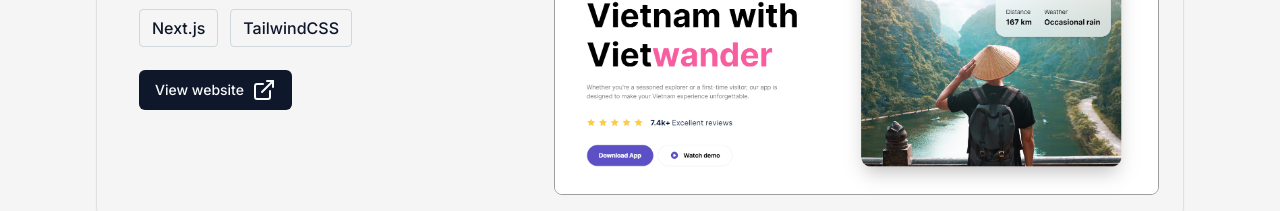
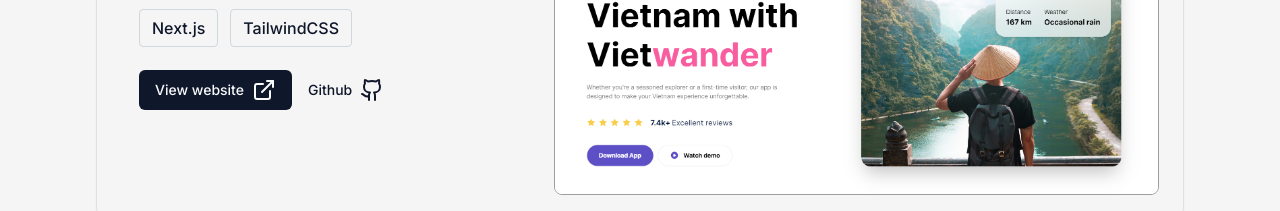
Before and after one commit to quangnvo/qn, a Next.js app: page /projects in a window 1280 px wide. Shown: the part 437-648 px from the top of the page. Built offline with nearby package versions, Linux system fonts and the light colour scheme.

Commit message:
adjust the homepage

```diff
--- a/app/page.tsx
+++ b/app/page.tsx
@@ -100,36 +100,16 @@
 	}
 
 	return (
-		<main className="overflow-hidden">
+		<main>
 			<div className='container py-5'>
 
 				{/* ---------- Section intro ---------- */}
-				<section className="relative flex h-[calc(100vh-72px)] items-center justify-center py-28">
-
-					{/* <div className="absolute inset-0 z-0">
-						<div className="absolute left-1/4 overflow-visible">
-							<div className="animate-pulse-slower absolute h-[460px] w-[460px] -translate-x-1/4 rounded-full bg-teal-50/60 mix-blend-multiply blur-3xl filter dark:bg-teal-800/10" />
-						</div>
-						<div className="absolute left-3/4 overflow-visible">
-							<div className="animate-pulse-slower absolute top-20 left-3/4 h-[612px] w-[612px] -translate-x-2/3 rounded-full bg-indigo-100/40 mix-blend-multiply blur-3xl filter dark:bg-indigo-900/20" />
-						</div>
-					</div> */}
-
-					{/* Background grid */}
-					{/* <div className="absolute inset-x-0 top-0 h-96 rotate-180 text-gray-500/20 opacity-60 [mask-image:linear-gradient(to_bottom,transparent,white)]">
-						<svg className="absolute inset-0 h-full w-full" xmlns="http://www.w3.org/2000/svg">
-							<defs>
-								<pattern id="grid-pattern" width={32} height={32} patternUnits="userSpaceOnUse" x="50%" y="100%" patternTransform="translate(0 -1)">
-									<path d="M0 32V.5H32" fill="none" stroke="currentColor" /></pattern>
-							</defs>
-							<rect width="100%" height="100%" fill="url(#grid-pattern)" />
-						</svg>
-					</div> */}
-
+				<section className="relative flex h-[calc(100vh-72px)] items-center justify-center py-28 mt-0 md:mt-20 lg:mt-0">
 
 					{/* Text */}
 					<div className="relative z-10 -mt-14 flex flex-col items-center justify-between gap-5">
 						<div className="flex flex-col items-center gap-2 text-center">
+
 							{/* Title */}
 							<h1 className="scroll-m-20 text-4xl font-bold tracking-tight md:text-7xl animate__animated animate__fadeInLeft">
 								<span className="mr-3">Hi, I'm</span>
@@ -164,14 +144,16 @@
 				{/* ---------- End section intro ---------- */}
 
 				{/* ---------- Section about ---------- */}
-				<section id='about' className="grid grid-cols-1 xl:grid-cols-12 mt-14 mb-20 md:my-32">
+				<section id='about' className="grid grid-cols-1 lg:grid-cols-12 mt-14 mb-20 md:my-32">
 
 					<div className="col-span-7 flex items-center justify-start">
-						<div className="w-full text-center xl:text-left">
+						<div className="w-full text-center md:text-left ">
+
 							{/* Title */}
-							<h2 className="text-center md:text-left scroll-m-20 text-3xl md:text-4xl font-bold tracking-tight mb-10">
+							<h2 className=" scroll-m-20 text-3xl md:text-4xl font-bold tracking-tight mb-10">
 								About me
 							</h2>
+
 							{/* Text */}
 							<div className="text-base md:text-lg mt-5 lg:w-11/12" style={{ lineHeight: '35px' }}>
 								<p className='my-4'>
@@ -183,15 +165,12 @@
 								<p className='my-4'>
 									As I dive deeper into front-end development, I am captivated by the ability to bring designs to life, create intuitive user interfaces, and craft engaging web experiences.
 								</p>
-								{/* <p className='my-4'>
-									Through my <a href="/blogs"><Button variant="default">Blogs</Button></a>, I aim to share my journey of transitioning from biotechnology to front-end development. Whether you're a fellow learner or considering a career change like mine, my blog will provide valuable information and practical advice to help you kick-start your own journey in front-end development. Together, we'll explore the fundamentals, tackle challenges, and celebrate milestones as we grow as developers.
-								</p> */}
 							</div>
 						</div>
 					</div>
 
 
-					<div className=" col-span-5 flex items-center justify-start">
+					<div className=" col-span-5 flex items-center justify-center">
 						<Image
 							src="/images/profile-picture.png"
 							alt='profile picture'
@@ -213,7 +192,7 @@
 					</h2>
 
 					{/* Skill list */}
-					<div className="w-full grid grid-cols-3 gap-4 md:grid-cols-6">
+					<div className="w-full grid grid-cols-3 gap-4 sm:grid-cols-4  md:grid-cols-5 lg:grid-cols-6">
 						{listSkill.map((skill, index) => {
 							return renderSkillCard(skill, index)
 						})}
--- a/app/projects/page.tsx
+++ b/app/projects/page.tsx
@@ -13,18 +13,18 @@
                 {/* Render project cards*/}
                 {createProjectCard({
                     title: "Vietwander",
-                    // description: "HACCP, TACCP, VACCP",
                     techStack: ["Next.js", "TailwindCSS"],
                     link: "https://vietwander.vercel.app/",
-                    featureImageLink: "/images/projects/vietwander.png"
+                    featureImageLink: "/images/projects/vietwander.png",
+                    githubLink: "https://github.com/quangnvo/vietwander"
                 })}
 
                 {createProjectCard({
                     title: "Vienr Food",
-                    // description: "HACCP, TACCP, VACCP",
                     techStack: ["Next.js", "TailwindCSS"],
                     link: "https://vienr-food.vercel.app/",
-                    featureImageLink: "/images/projects/vienr.png"
+                    featureImageLink: "/images/projects/vienr.png",
+                    githubLink: "https://github.com/quangnvo/vienr-project"
                 })}
             </div>
         </section>
--- a/components/project-card.tsx
+++ b/components/project-card.tsx
@@ -1,14 +1,15 @@
 import Image from 'next/image';
 import { Button } from './ui/button';
 import Link from 'next/link';
-import { ExternalLink } from 'lucide-react';
+import { ExternalLink, Github } from 'lucide-react';
 
 interface ProjectProps {
     title: string,
     description?: string,
     techStack: string[],
     link: string,
-    featureImageLink: string
+    featureImageLink: string,
+    githubLink: string
 }
 
 const techStackRender = (techStack: string[]) => {
@@ -21,7 +22,7 @@
     })
 }
 
-export default function createProjectCard({ title, description, techStack, link, featureImageLink }: ProjectProps) {
+export default function createProjectCard({ title, description, techStack, link, featureImageLink, githubLink }: ProjectProps) {
 
     return (
         <div
@@ -50,7 +51,8 @@
                         </p>
 
                         {/* Button view website */}
-                        <div className='mb-5 mt-7'>
+                        <div className='mb-5 mt-7 flex gap-0'>
+                            <div>
                                 <a href={link} target="_blank" rel="noopener noreferrer" >
                                     <Button className='flex justify-center items-center gap-2'>
                                         <span>View website</span>
@@ -58,6 +60,17 @@
                                     </Button>
                                 </a>
                             </div>
+                            <div>
+                                <a href={githubLink} target="_blank" rel="noopener noreferrer" >
+                                    <Button variant={"ghost"} className='flex justify-center items-center gap-2'>
+                                        <span>Github</span>
+                                        <Github className='dark:text-blue-gray-800' />
+                                    </Button>
+                                </a>
+                            </div>
+                        </div>
+
+
                     </div>
                 </div>
 
```
Lines whose indentation alone changed are shown as unchanged.
